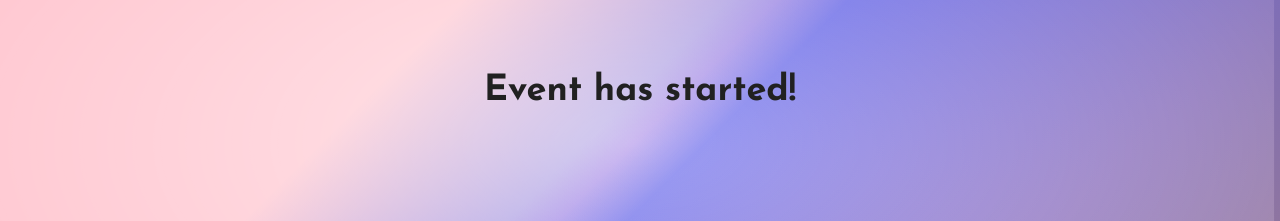
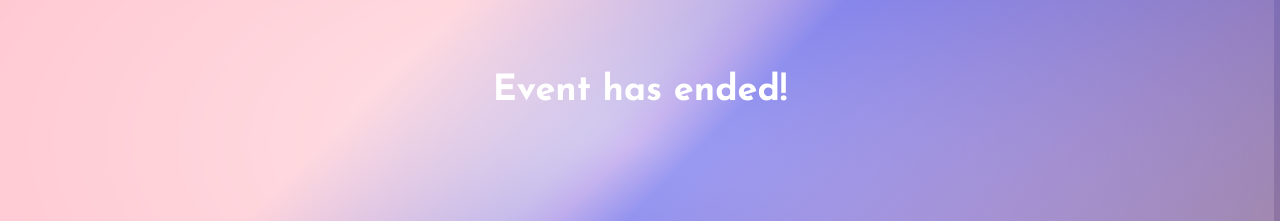
Before and after one commit to Immanuvel1207/vivere-25, a plain HTML site: page index.html in a window 1280 px wide. Shown: the part 731-952 px from the top of the page. Drawn offline with Linux system fonts and the light colour scheme; files whose address does not match are found by name.

Commit message:
Event added

```diff
--- a/index.html
+++ b/index.html
@@ -675,7 +675,7 @@ function updateCountdown() {
   const timeLeft = eventDate - now;
 
   if (timeLeft <= 0) {
-    document.getElementById("clock").innerHTML = "<h3>Event has started!</h3>";
+    document.getElementById("clock").innerHTML = "<h3 style='color: white;'>Event has ended!</h3>";
     return;
   }
 
```
